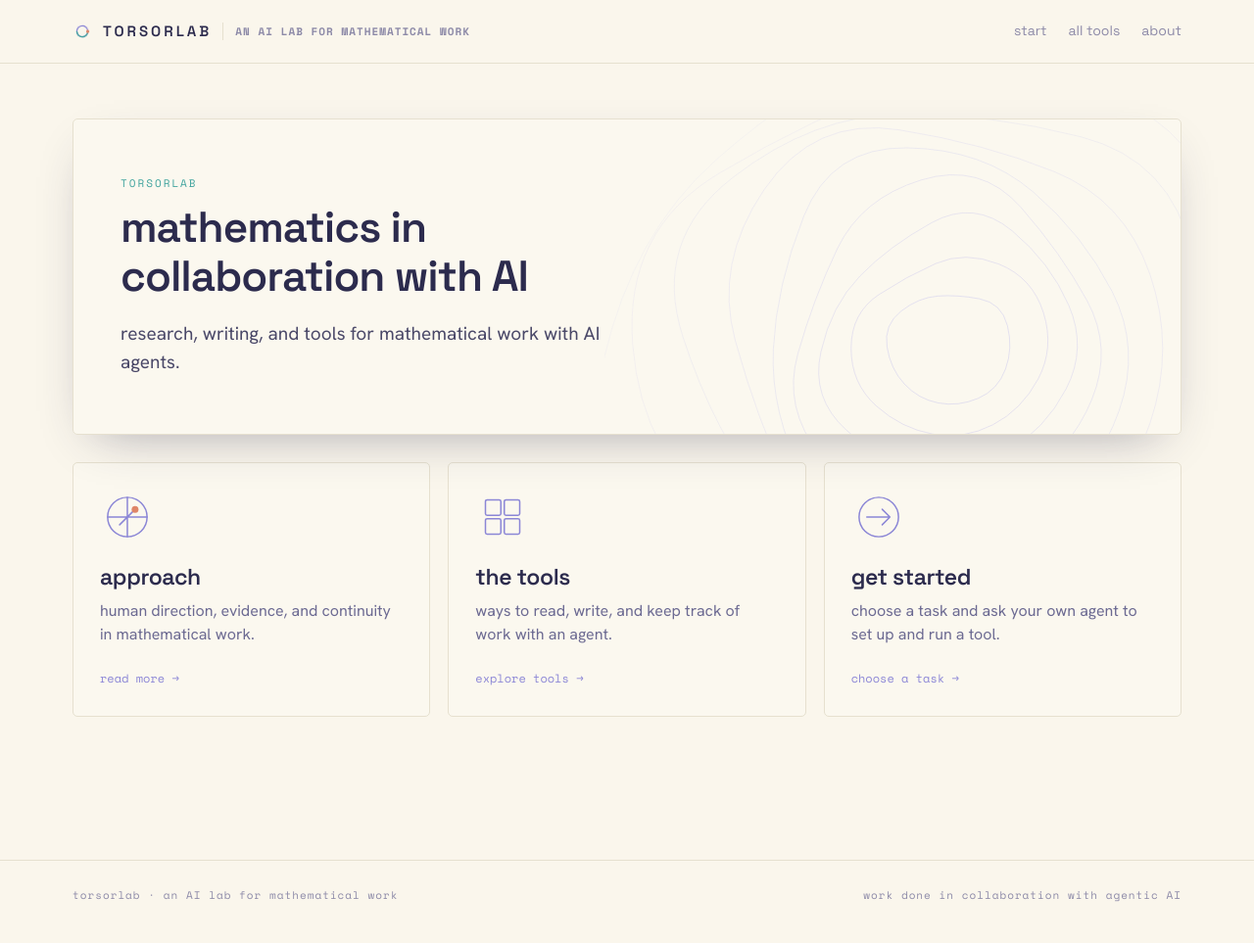
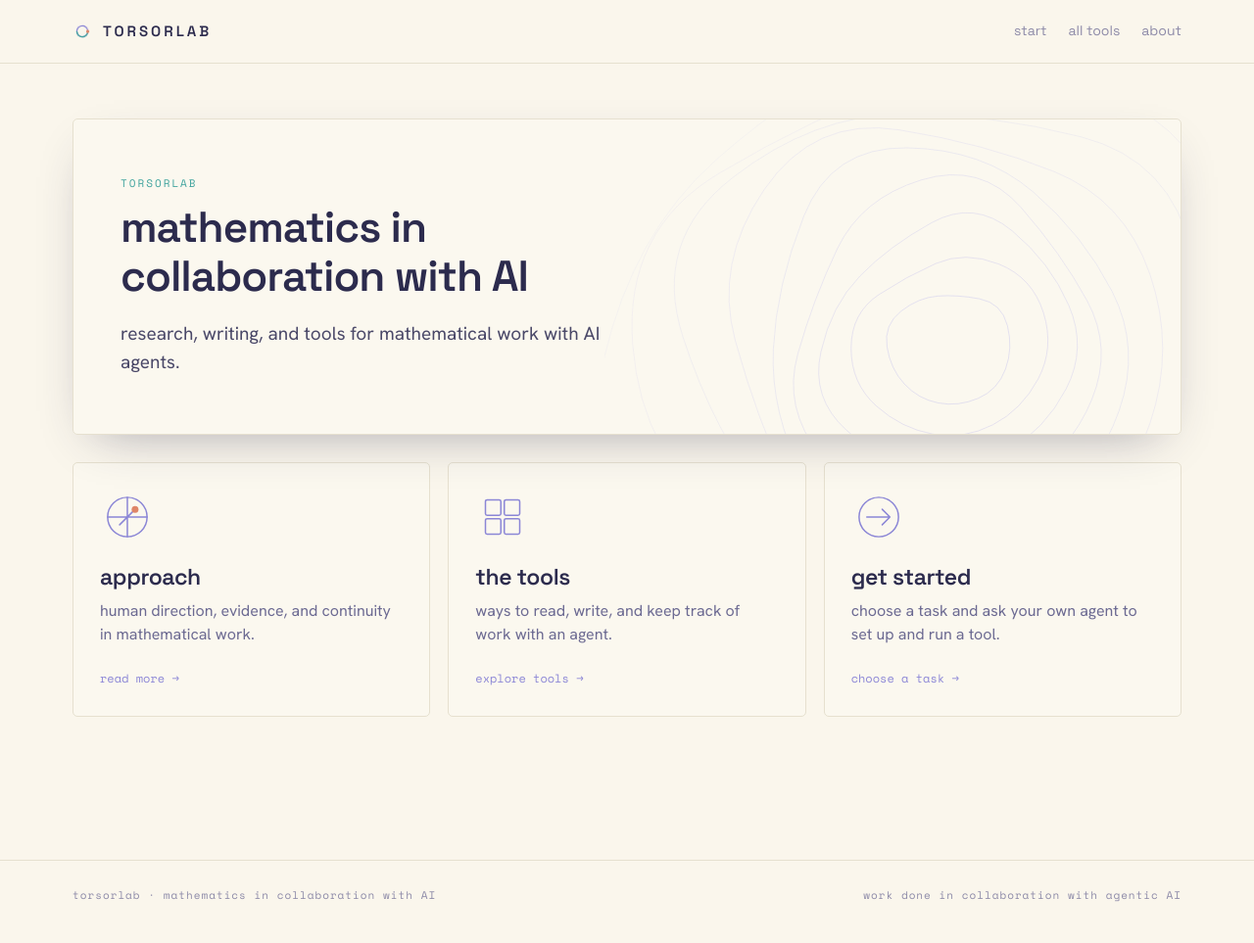
Before and after one commit to torsor/torsorlab, a Jekyll site: the page built from index.md, in a window 1280 px wide. Shown: the whole page at 98% size. Built offline with Jekyll 4.4.1, drawn with Linux system fonts in a browser that asks for light colours.

Commit message:
Remove redundant header tagline

```diff
--- a/_config.yml
+++ b/_config.yml
@@ -7,7 +7,7 @@
 #     deployed until you enable .github/workflows/pages.yml.
 
 title: torsorlab
-tagline: an AI lab for mathematical work
+tagline: mathematics in collaboration with AI
 description: >-
   research, writing, and tools for mathematical work with AI agents.
 url: "https://lab.torsor.org"
--- a/_includes/header.html
+++ b/_includes/header.html
@@ -4,7 +4,6 @@
     <a class="site-header__brand" href="{{ '/' | relative_url }}">
       {% include mark.html %}
       {{ site.title }}
-      <span class="site-header__tag">{{ site.tagline }}</span>
     </a>
     <nav class="site-header__nav">
       {%- for item in site.data.nav -%}
--- a/_sass/_base.scss
+++ b/_sass/_base.scss
@@ -139,17 +139,6 @@ table {
     text-decoration: none;
   }
 
-  &__tag {
-    font-family: var(--font-mono);
-    font-size: 11px;
-    letter-spacing: 1px;
-    color: var(--faint);
-    padding-left: 12px;
-    border-left: 1px solid var(--rule-cream);
-
-    @media (max-width: $narrow) { display: none; }
-  }
-
   &__nav {
     display: flex;
     gap: 22px;
```
